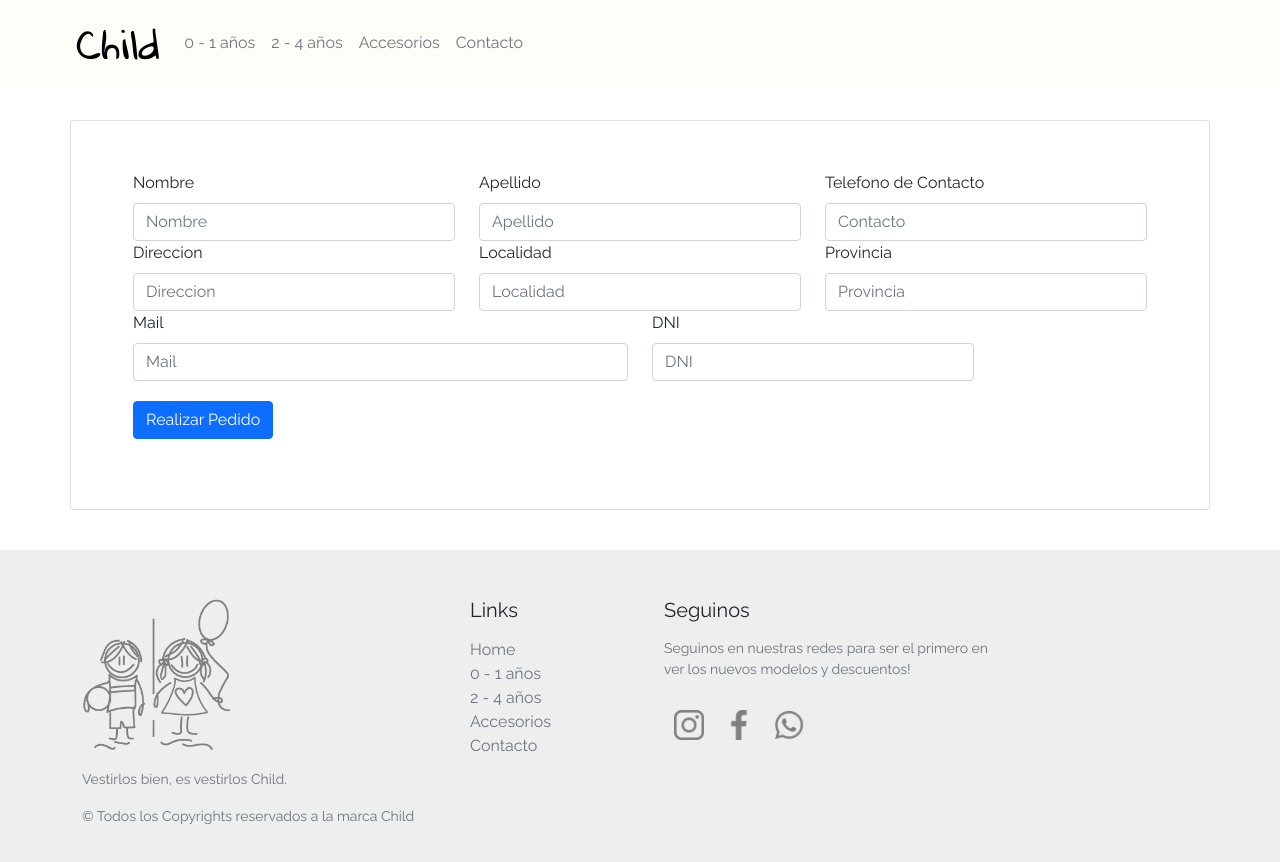
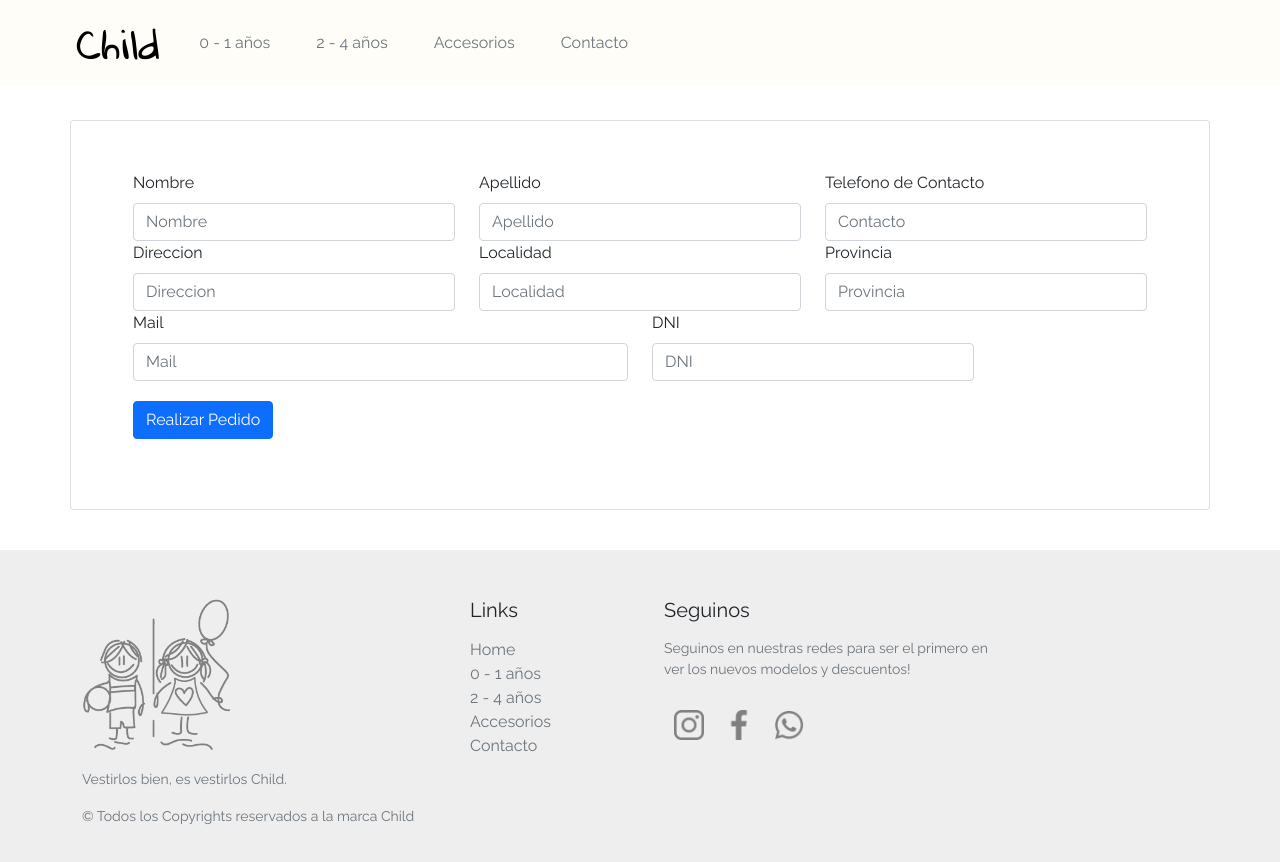
Before and after one commit to matiasfmart/tienda-child, a React (Create React App) app: page /order in a window 1280 px wide. Shown: the top 862 px of the page. Built offline with nearby package versions, Linux system fonts and the light colour scheme.

Commit message:
finish project

```diff
--- a/src/App.css
+++ b/src/App.css
@@ -17,6 +17,15 @@ body{
 
 .nav{
   background-color: rgb(255, 253, 248);
+}
+
+.navLink{
+  padding: 10px 15px;
+  transition: .5s;
+}
+
+.navLink:hover{
+  background-color: rgb(241, 238, 228);
 }
 
 .greeting{
@@ -115,6 +124,14 @@ footer {
   text-decoration: none;
 }
 
+.footerLink{
+
+}
+
+.footerLink:hover{
+  padding-left: 10px;
+}
+
 .footer-links div{
   display: inline-block;
 }
@@ -154,11 +171,6 @@ footer {
 .container-contact{
   margin-top: 150px;
 }
-
-.itemDetail-container{
-  /* margin-top: 120px; */
-}
-
 .cart-container{
   margin-top: 130px;
 }
--- a/src/components/Footer.jsx
+++ b/src/components/Footer.jsx
@@ -14,11 +14,11 @@ function Footer() {
                     <div className="col-lg-2 col-md-6 col-6">
                         <h5 className="text-grey mb-3">Links</h5>
                         <ul className="list-unstyled text-muted">
-                            <li><Link to={'/'} className="text-decoration-none text-secondary" >Home</Link></li>
-                            <li><Link to={'/category/01'} className="text-decoration-none text-secondary" >0 - 1 años</Link></li>
-                            <li><Link to={'/category/24'} className="text-decoration-none text-secondary" >2 - 4 años</Link></li>
-                            <li><Link to={'/category/ac'} className="text-decoration-none text-secondary" >Accesorios</Link></li>
-                            <li><Link to={'/contacto'} className="text-decoration-none text-secondary" >Contacto</Link></li>
+                            <li><Link to={'/'} className="text-decoration-none text-secondary footerLink" >Home</Link></li>
+                            <li><Link to={'/category/01'} className="text-decoration-none text-secondary footerLink" >0 - 1 años</Link></li>
+                            <li><Link to={'/category/24'} className="text-decoration-none text-secondary footerLink" >2 - 4 años</Link></li>
+                            <li><Link to={'/category/ac'} className="text-decoration-none text-secondary footerLink" >Accesorios</Link></li>
+                            <li><Link to={'/contacto'} className="text-decoration-none text-secondary footerLink" >Contacto</Link></li>
                         </ul>
                     </div>
                     <div className="col-lg-4 col-md-6 col-6">
--- a/src/components/NavBar.jsx
+++ b/src/components/NavBar.jsx
@@ -13,10 +13,10 @@ function NavBar() {
                 <Navbar.Toggle aria-controls="responsive-navbar-nav"/>
                 <Navbar.Collapse id="responsive-navbar-nav" className="">
                     <Nav>
-                        <Nav.Link><Link to={'/category/01'} className="text-decoration-none text-secondary" >0 - 1 años</Link></Nav.Link>
-                        <Nav.Link><Link to={'/category/24'} className="text-decoration-none text-secondary" >2 - 4 años</Link></Nav.Link>
-                        <Nav.Link><Link to={'/category/ac'} className="text-decoration-none text-secondary" >Accesorios</Link></Nav.Link>
-                        <Nav.Link><Link to={'/contacto'} className="text-decoration-none text-secondary" >Contacto</Link></Nav.Link>
+                        <Nav.Link><Link to={'/category/01'} className="text-decoration-none text-secondary navLink">0 - 1 años</Link></Nav.Link>
+                        <Nav.Link><Link to={'/category/24'} className="text-decoration-none text-secondary navLink" >2 - 4 años</Link></Nav.Link>
+                        <Nav.Link><Link to={'/category/ac'} className="text-decoration-none text-secondary navLink" >Accesorios</Link></Nav.Link>
+                        <Nav.Link><Link to={'/contacto'} className="text-decoration-none text-secondary navLink" >Contacto</Link></Nav.Link>
                     </Nav>
                     <Link to={'/cart'} className="text-decoration-none text-secondary" ><CartWidget /></Link>
                 </Navbar.Collapse>
```
